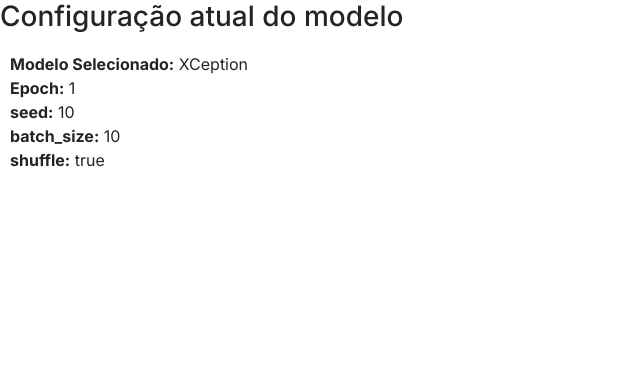
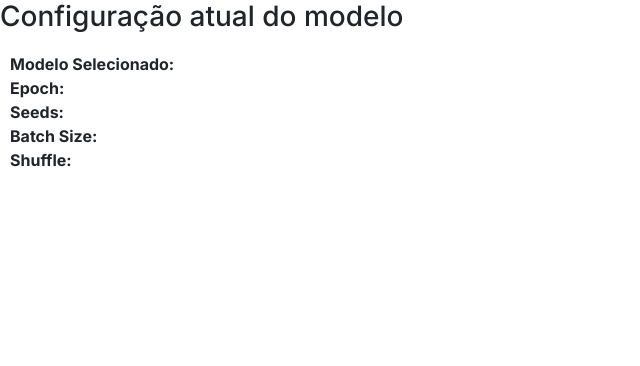
Before and after one commit to sgabriel-santos/automatic-training-of-AI-models, a FastAPI app: page /dataset in a window 1280 px wide. Shown: the part 56-422 px from the top of the page, without its empty margins (0-640 px from the left). Run offline with FastAPI, Linux system fonts and the light colour scheme; some libraries are stand-ins or nearby versions.

Commit message:
Updated dataset page to get correct params config

```diff
--- a/autotrain_with_llm/models/manager_model.py
+++ b/autotrain_with_llm/models/manager_model.py
@@ -26,6 +26,7 @@ class Managermodel:
     BASE_DIR = os.path.dirname(os.path.abspath(__file__))
     MODEL_NAME_RESULT = os.path.join(BASE_DIR, "results/image_classification.model.keras")
 
+    model_name = None
     epochs = None
     shuffle = None
     seed = None
@@ -204,6 +205,15 @@ class Managermodel:
             line = file.readline().replace("'", '"')
             return json.loads(line)
 
+    def get_model_config(self):
+        return {
+            "model_name": self.model_name,
+            "epochs": self.epochs,
+            "shuffle": self.shuffle,
+            "seed": self.seed,
+            "batch_size": self.batch_size
+        }
+
 
     def __update_training_model(self, is_training: bool) -> None:
         """
--- a/autotrain_with_llm/routes/utils_routes.py
+++ b/autotrain_with_llm/routes/utils_routes.py
@@ -14,23 +14,10 @@ router = APIRouter(tags=["utils"])
 async def training_model():
     return Managermodel().is_training_model()
 
-@router.post('/verify_library/{package_name}')
-async def verify_library(package_name: str):
-    try:
-        __import__(package_name)
-        return True
-    except ImportError:
-        print(f"{package_name} não está instalado. Instalando...")
-        # subprocess.check_call([sys.executable, "-m", "pip", "install", package_name])
-    finally:
-        # globals()[package_name] = __import__(package_name)
-        return False
+@router.get('/model_config')
+async def get_model_config():
+    return Managermodel().get_model_config()
 
-@router.get('/printar')
-async def printar():
-    print('testando')
-    print('Verificando saida do log')
-    return True
 
 @router.get("/images", response_model=Dict[str, List[str]])
 async def get_image_paths():
@@ -67,3 +54,22 @@ async def get_image_paths():
 async def get_image_url(request: Request):
     image_url = request.url_for('static', path='images/training_files/train/')
     return image_url
+
+@router.post('/verify_library/{package_name}')
+async def verify_library(package_name: str):
+    try:
+        __import__(package_name)
+        return True
+    except ImportError:
+        print(f"{package_name} não está instalado. Instalando...")
+        # subprocess.check_call([sys.executable, "-m", "pip", "install", package_name])
+    finally:
+        # globals()[package_name] = __import__(package_name)
+        return False
+
+
+@router.get('/printar')
+async def printar():
+    print('testando')
+    print('Verificando saida do log')
+    return True
--- a/autotrain_with_llm/ui/statics/scripts/dataset.js
+++ b/autotrain_with_llm/ui/statics/scripts/dataset.js
@@ -2,7 +2,25 @@ let imageList;
 let url;
 let classes = [];
 
-document.addEventListener('DOMContentLoaded', async () => {
+const configParameters = async () => {
+    let modelConfig = await sendRequestToAPI("/model_config", "GET")
+    modelConfig = await modelConfig.json()
+
+    const model_name = document.querySelector(".model_name_value")
+    const epoch = document.querySelector(".epoch_value")
+    const seed = document.querySelector(".seed_value")
+    const batch_size = document.querySelector(".batch_size_value")
+    const shuffle = document.querySelector(".shuffle_value")
+
+
+    model_name.textContent = modelConfig['model_name'] || ''
+    epoch.textContent = modelConfig['epochs'] || ''
+    seed.textContent = modelConfig['seed'] || ''
+    batch_size.textContent = modelConfig['batch_size'] || ''
+    shuffle.textContent = modelConfig['shuffle'] || ''
+}
+
+const configDataset = async () => {
     let response = await sendRequestToAPI("/images", "GET")
     objCategoryImages = await response.json()
 
@@ -53,6 +71,11 @@ document.addEventListener('DOMContentLoaded', async () => {
 
     const tabs = document.querySelectorAll('.tab-btn');
     tabs.forEach(t => t.addEventListener('click', () => tabClicked(t)));
+}
+
+document.addEventListener('DOMContentLoaded', async () => {
+    await configParameters()
+    await configDataset()
 })
 
 const tabClicked = (tab) => {
--- a/autotrain_with_llm/ui/templates/dataset.html
+++ b/autotrain_with_llm/ui/templates/dataset.html
@@ -8,11 +8,26 @@
   <div>
     <h3>Configuração atual do modelo</h3>
     <div id="model_config">
-      <span><b>Modelo Selecionado:</b> XCeption</span>
-      <span><b>Epoch:</b> 1</span>
-      <span><b>seed:</b> 10</span>
-      <span><b>batch_size:</b> 10</span>
-      <span><b>shuffle:</b> true</span>
+      <div class="parameter">
+        <span class="model_name_label"><b>Modelo Selecionado:</b></span>
+        <span class="model_name_value">XCeption</span>
+      </div>
+      <div class="parameter">
+        <span class="epoch_label"><b>Epoch:</b></span>
+        <span class="epoch_value">1</span>
+      </div>
+      <div class="parameter">
+        <span class="seed_label"><b>Seeds:</b></span>
+        <span class="seed_value">10</span>
+      </div>
+      <div class="parameter">
+        <span class="batch_size_label"><b>Batch Size:</b></span>
+        <span class="batch_size_value">10</span>
+      </div>
+      <div class="parameter">
+        <span class="shuffle_label"><b>Shuffle:</b></span>
+        <span class="shuffle_value">true</span>
+      </div>
     </div>
   </div>
   <div id="container">
```
